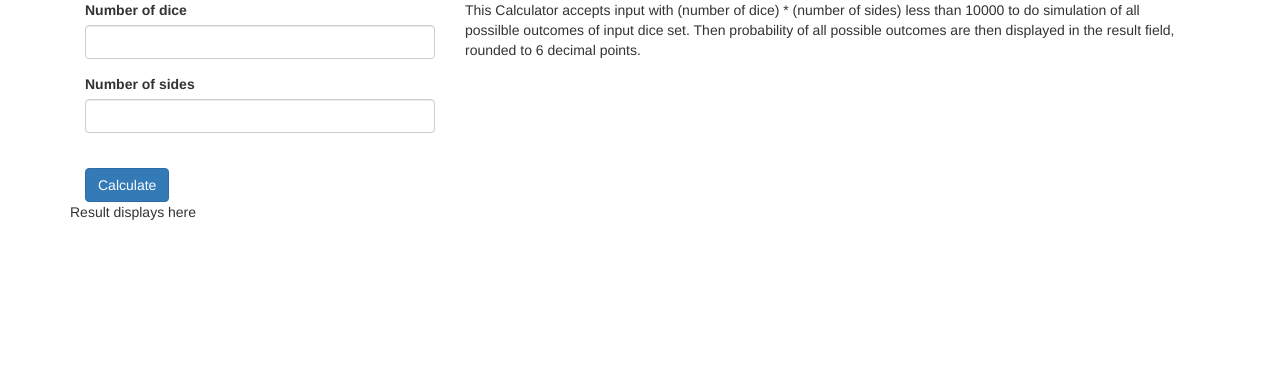
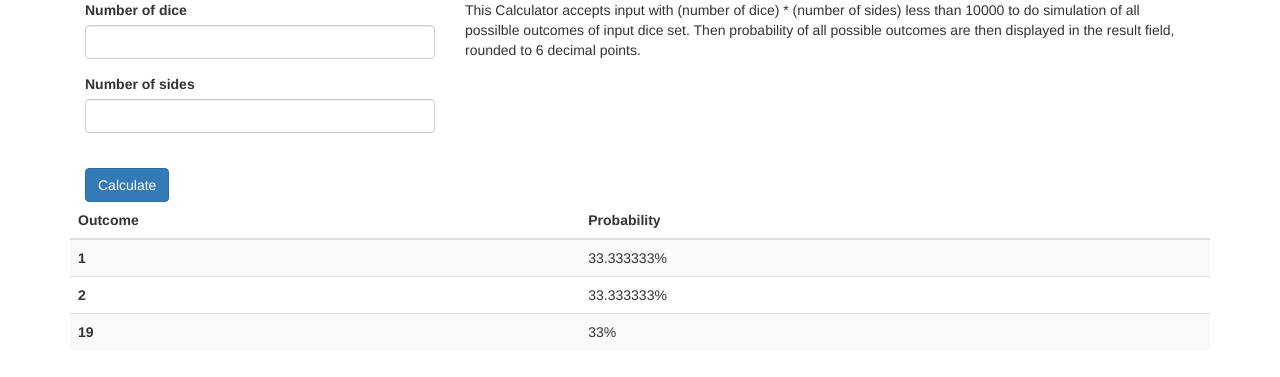
Before and after one commit to 0903lokchan/toolbox, a Flask app: page /dice_cal in a window 1280 px wide. Shown: the part 142-519 px from the top of the page. Run offline with Flask 2, Linux system fonts and the light colour scheme; some libraries are stand-ins or nearby versions.

Commit message:
dice_cal visual update & function cleanup

```diff
--- a/app/dice_cal/routes.py
+++ b/app/dice_cal/routes.py
@@ -19,6 +19,14 @@ def cal_sim():
     dice = int(req["dice"])
     side = int(req["side"])
     result = simulate(dice, side)
+    payload = ''
 
-    res = make_response(jsonify({"text": result}), 200)
-    return res
+    for item in result:
+        row = f'''<tr>
+                    <th scope:'row'>{item["outcome"]}</th>
+                    <td>{item["probability"]}%</td>
+                </tr>'''
+        payload += row
+
+    response = make_response(jsonify({"text": payload}), 200)
+    return response
--- a/app/templates/dice_cal/main.html
+++ b/app/templates/dice_cal/main.html
@@ -69,7 +69,28 @@
             </div>
         </div>
         <div class="row">
-            <span class="border"><p id="result">Result displays here</p></span>
+            <table class="table table-striped">
+                <thead>
+                    <tr>
+                        <th scope="col">Outcome</th>
+                        <th scope="col">Probability</th>
+                    </tr>
+                </thead>
+                <tbody id="result">
+                    <tr>
+                        <th scope="row">1</th>
+                        <td>33.333333%</td>
+                    </tr>
+                    <tr>
+                        <th scope="row">2</th>
+                        <td>33.333333%</td>
+                    </tr>
+                    <tr>
+                        <th scope="row">19</th>
+                        <td>33%</td>
+                    </tr>
+                </tbody>
+            </table>
         </div>
     </div>
 {% endblock app_content %}
```
Also changed, not shown: app/dice_cal/main.py (+2 -5 lines).
